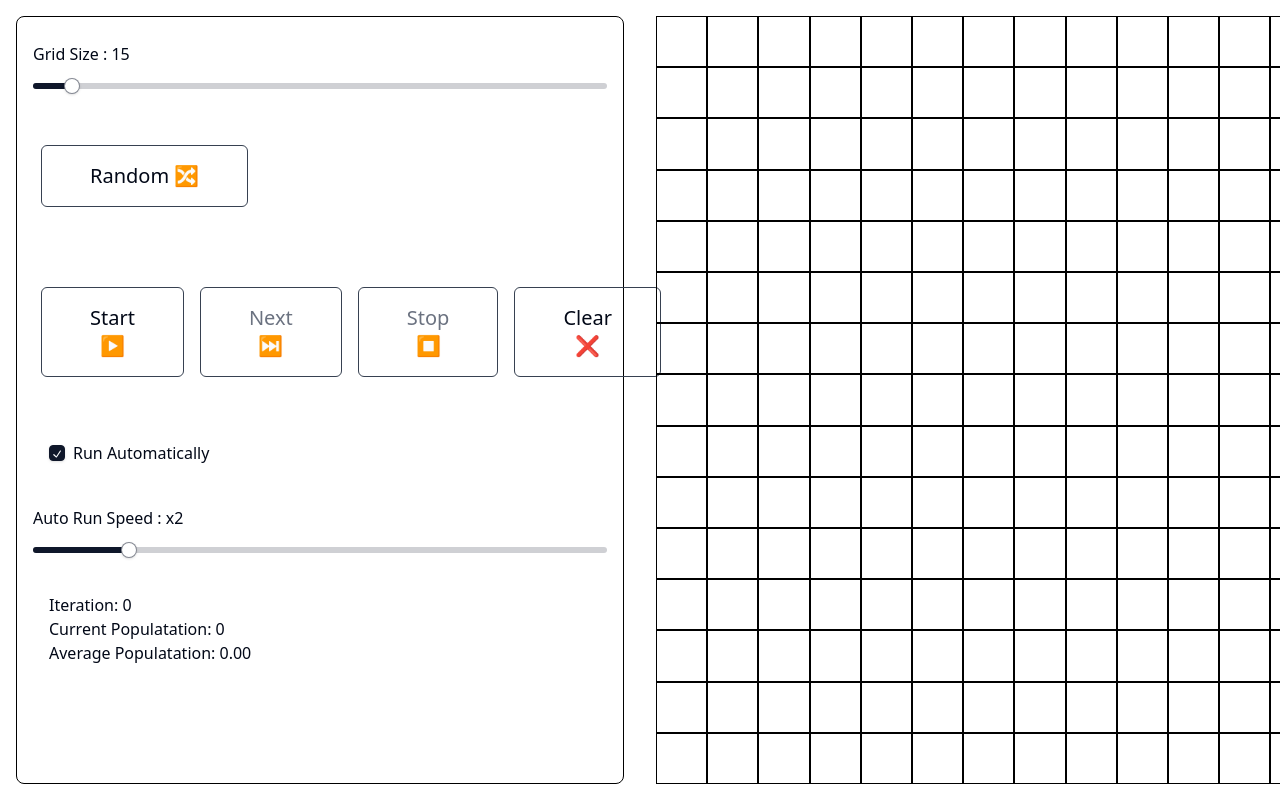
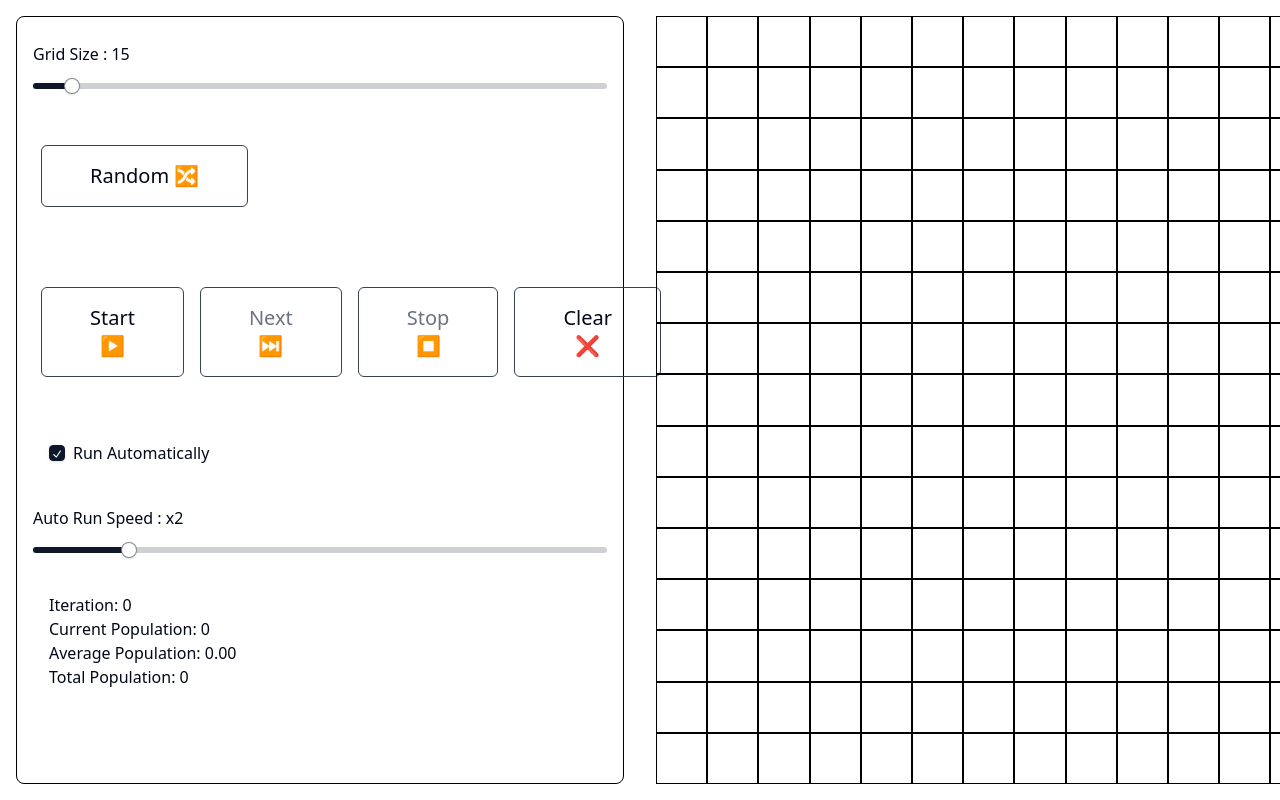
Before and after one commit to InfantAjayVenus/game-of-life, a React (Vite) app: page / in a window 1280 px wide. Shown: the top 800 px of the page. Built offline with nearby package versions, Linux system fonts and the light colour scheme.

Commit message:
[app] patch: add total population and fix typo

```diff
--- a/src/App.tsx
+++ b/src/App.tsx
@@ -124,8 +124,9 @@ export default function App() {
           </div>
           <div className="my-8 px-4">
             <p>Iteration: {iterationCount}</p>
-            <p>Current Populatation: {liveCount}</p>
-            <p>Average Populatation: {(totalLiveCount / iterationCount || 0).toFixed(2)}</p>
+            <p>Current Population: {liveCount}</p>
+            <p>Average Population: {(totalLiveCount / iterationCount || 0).toFixed(2)}</p>
+            <p>Total Population: {totalLiveCount}</p>
           </div>
         </div>
         <Grid values={stateGrid} updateGrid={setStateGrid} isEdit={isEdit} />
```
